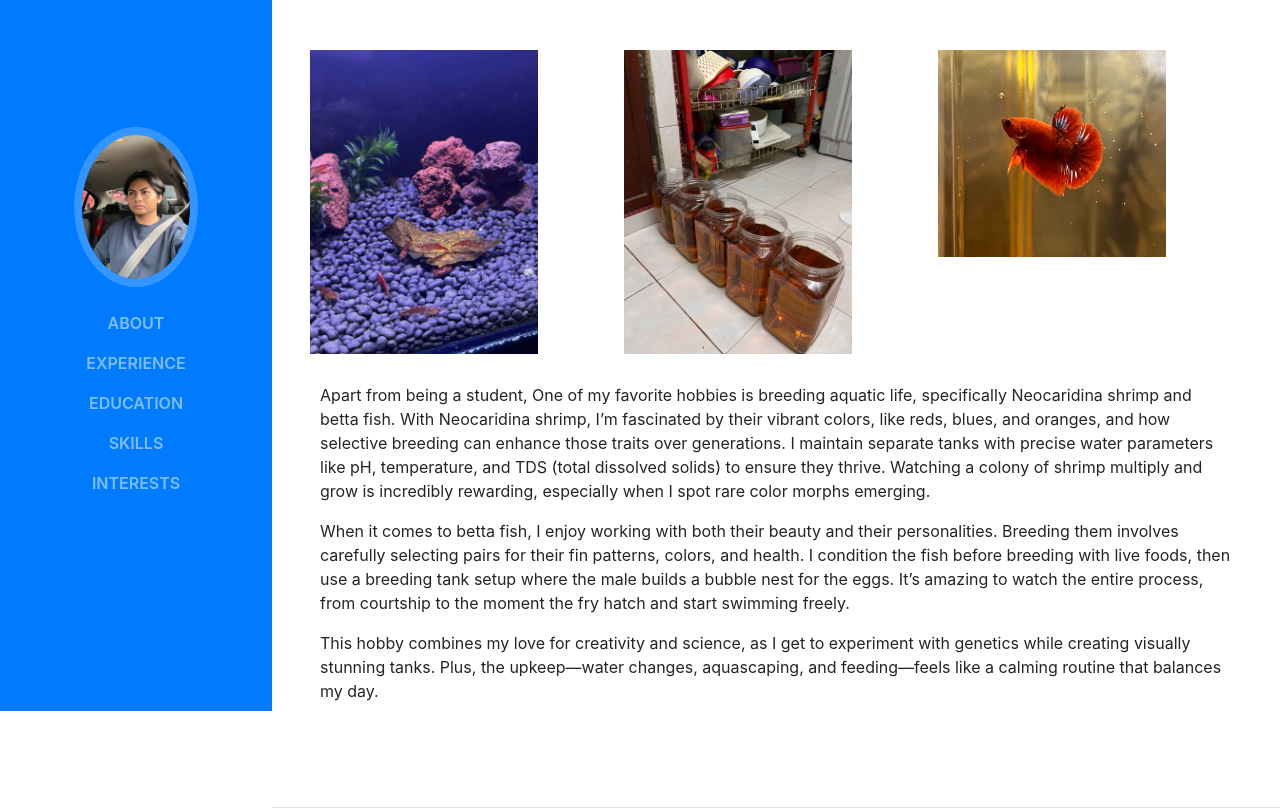
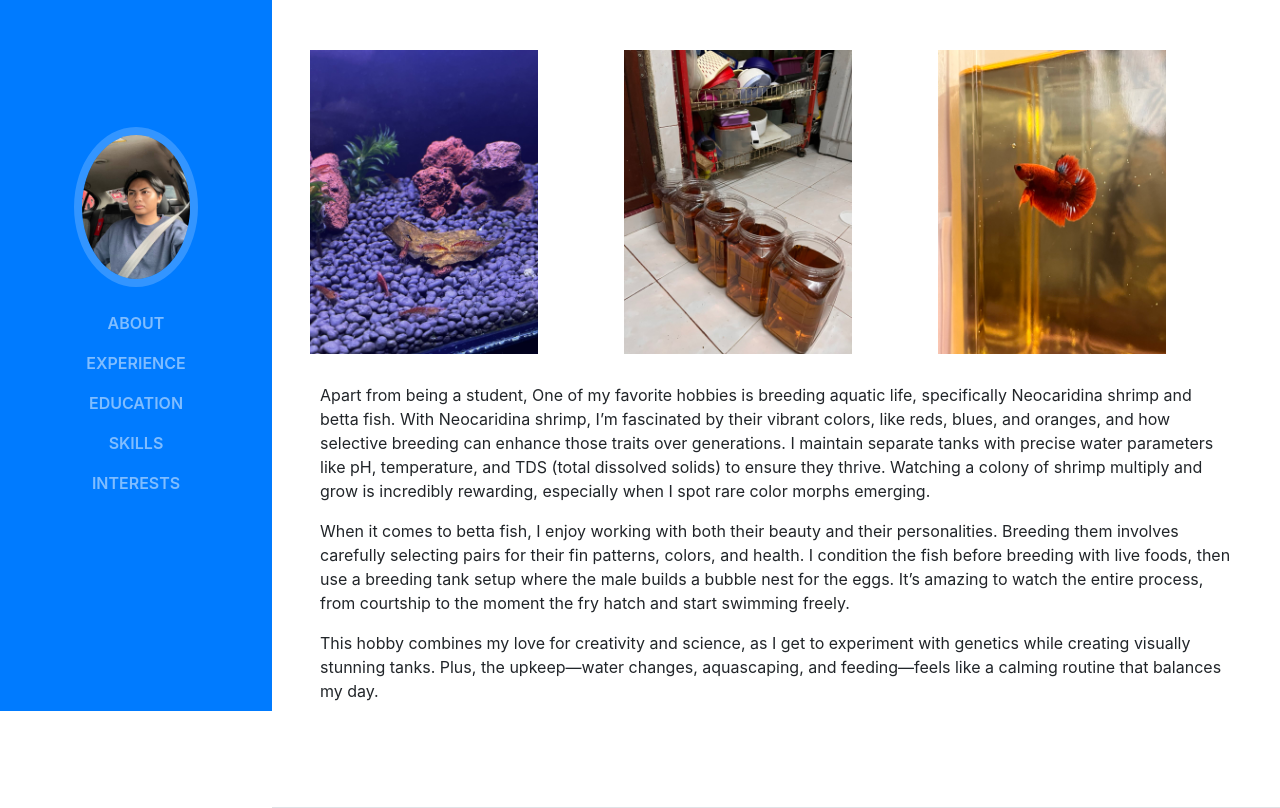
Before and after one commit to shamellimran/myresume, a website with bundled scripts: page interests.html in a window 1280 px wide. Shown: the part 89-897 px from the top of the page. Built offline with nearby package versions, Linux system fonts and the light colour scheme; a web font is replaced by a local one.

Commit message:
Update interests.html

```diff
--- a/interests.html
+++ b/interests.html
@@ -102,7 +102,7 @@
                 </map>
             </div>
             <div class="column">
-              <img src="hellboy.jpg" alt="betta" usemap="#bettamap" style="width:75%">
+              <img src="udangori.jpg" alt="betta" usemap="#bettamap" style="width:75%">
                 <map name="bettamap">
                   <area shape="default" alt="betta" href="betta.html">
                 </map>
```
